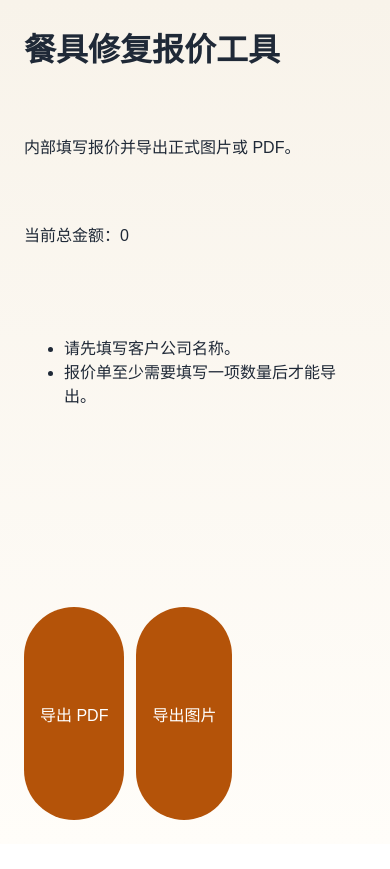
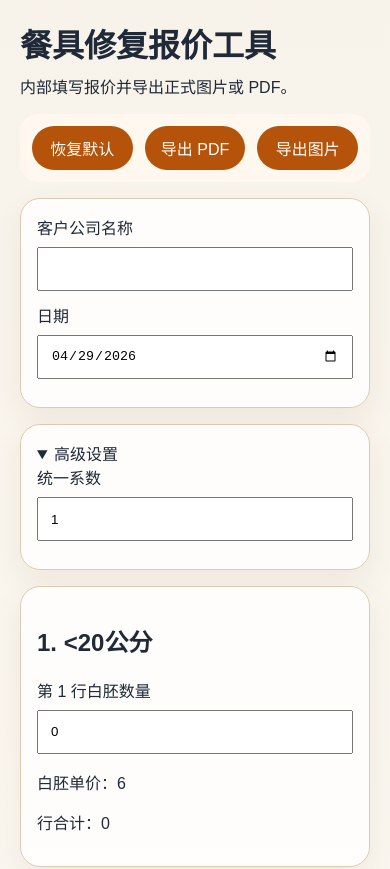
Before and after one commit to kutaanamara-stack/Quotation-Program, a React (Vite) app: page / in a window 390 px wide. Shown: the top 869 px of the page. Before the commit the page ends 844 px from the top, so only its background shows below. Built offline with nearby package versions, Linux system fonts and the light colour scheme.

Commit message:
feat: build responsive quotation editor

```diff
--- a/src/App.tsx
+++ b/src/App.tsx
@@ -1,37 +1,60 @@
-import { useMemo } from "react";
+import { useState } from "react";
+import { AdvancedSettings } from "./components/AdvancedSettings";
+import { CustomerForm } from "./components/CustomerForm";
+import { LineItemCard } from "./components/LineItemCard";
+import { SummaryPanel } from "./components/SummaryPanel";
+import { Toolbar } from "./components/Toolbar";
 import { createDefaultQuote, recalculateQuote } from "./domain/quote";
 import { validateQuote } from "./domain/validation";
+import type { QuoteDocument, QuoteItem } from "./types";
 
 function App() {
-  const quote = useMemo(() => recalculateQuote(createDefaultQuote()), []);
-  const errors = useMemo(() => validateQuote(quote), [quote]);
+  const [quote, setQuote] = useState(() => recalculateQuote(createDefaultQuote()));
+
+  function updateQuote(patch: Partial<QuoteDocument>) {
+    setQuote((current) => recalculateQuote({ ...current, ...patch }));
+  }
+
+  function updateItem(itemId: string, patch: Partial<QuoteItem>) {
+    setQuote((current) =>
+      recalculateQuote({
+        ...current,
+        items: current.items.map((item) =>
+          item.id === itemId ? { ...item, ...patch } : item
+        )
+      })
+    );
+  }
+
+  const errors = validateQuote(quote);
 
   return (
     <main className="app-shell">
       <header className="hero">
         <h1>餐具修复报价工具</h1>
         <p>内部填写报价并导出正式图片或 PDF。</p>
-        <p>当前总金额：{quote.grandTotal}</p>
       </header>
 
-      {errors.length > 0 ? (
-        <section aria-label="校验提示">
-          <ul>
-            {errors.map((error) => (
-              <li key={error}>{error}</li>
-            ))}
-          </ul>
-        </section>
-      ) : null}
+      <Toolbar
+        onReset={() => setQuote(recalculateQuote(createDefaultQuote()))}
+        onExportPdf={() => {}}
+        onExportPng={() => {}}
+        exportDisabled={errors.length > 0}
+      />
 
-      <section className="toolbar" aria-label="导出操作">
-        <button type="button" disabled={errors.length > 0}>
-          导出 PDF
-        </button>
-        <button type="button" disabled={errors.length > 0}>
-          导出图片
-        </button>
+      <CustomerForm quote={quote} onChange={updateQuote} />
+      <AdvancedSettings
+        globalFactor={quote.globalFactor}
+        onFactorChange={(value) => updateQuote({ globalFactor: value })}
+      />
+
+      <section className="item-grid">
+        {quote.items.map((item, index) => (
+          <LineItemCard key={item.id} index={index} item={item} onChange={updateItem} />
+        ))}
       </section>
+
+      <SummaryPanel total={quote.grandTotal} errors={errors} />
     </main>
   );
 }
--- /dev/null
+++ b/src/components/AdvancedSettings.tsx
@@ -0,0 +1,25 @@
+type AdvancedSettingsProps = {
+  globalFactor: number;
+  onFactorChange: (value: number) => void;
+};
+
+export function AdvancedSettings({
+  globalFactor,
+  onFactorChange
+}: AdvancedSettingsProps) {
+  return (
+    <details className="panel" open>
+      <summary>高级设置</summary>
+      <label>
+        统一系数
+        <input
+          type="number"
+          step="0.01"
+          aria-label="统一系数"
+          value={globalFactor}
+          onChange={(event) => onFactorChange(Number(event.target.value))}
+        />
+      </label>
+    </details>
+  );
+}
--- /dev/null
+++ b/src/components/CustomerForm.tsx
@@ -0,0 +1,31 @@
+import type { QuoteDocument } from "../types";
+
+type CustomerFormProps = {
+  quote: QuoteDocument;
+  onChange: (patch: Partial<QuoteDocument>) => void;
+};
+
+export function CustomerForm({ quote, onChange }: CustomerFormProps) {
+  return (
+    <section className="panel">
+      <label>
+        客户公司名称
+        <input
+          aria-label="客户公司名称"
+          value={quote.companyName}
+          onChange={(event) => onChange({ companyName: event.target.value })}
+        />
+      </label>
+
+      <label>
+        日期
+        <input
+          type="date"
+          aria-label="日期"
+          value={quote.quoteDate}
+          onChange={(event) => onChange({ quoteDate: event.target.value })}
+        />
+      </label>
+    </section>
+  );
+}
--- /dev/null
+++ b/src/components/LineItemCard.tsx
@@ -0,0 +1,30 @@
+import type { QuoteItem } from "../types";
+
+type LineItemCardProps = {
+  index: number;
+  item: QuoteItem;
+  onChange: (itemId: string, patch: Partial<QuoteItem>) => void;
+};
+
+export function LineItemCard({ index, item, onChange }: LineItemCardProps) {
+  return (
+    <article className="panel line-item-card">
+      <h2>
+        {index + 1}. {item.specLabel}
+      </h2>
+      <label>
+        第 {index + 1} 行白胚数量
+        <input
+          type="number"
+          aria-label={`第 ${index + 1} 行白胚数量`}
+          value={item.blankQuantity}
+          onChange={(event) =>
+            onChange(item.id, { blankQuantity: Number(event.target.value) })
+          }
+        />
+      </label>
+      <p>白胚单价：{item.quotedBlankPrice}</p>
+      <p>行合计：{item.lineTotal}</p>
+    </article>
+  );
+}
--- /dev/null
+++ b/src/components/SummaryPanel.tsx
@@ -0,0 +1,22 @@
+type SummaryPanelProps = {
+  total: number;
+  errors: string[];
+};
+
+export function SummaryPanel({ total, errors }: SummaryPanelProps) {
+  return (
+    <section className="panel">
+      <h2>汇总</h2>
+      <p>总金额：{total}</p>
+      {errors.length > 0 ? (
+        <ul>
+          {errors.map((error) => (
+            <li key={error}>{error}</li>
+          ))}
+        </ul>
+      ) : (
+        <p>可以导出正式文件。</p>
+      )}
+    </section>
+  );
+}
--- /dev/null
+++ b/src/components/Toolbar.tsx
@@ -0,0 +1,27 @@
+type ToolbarProps = {
+  onReset: () => void;
+  onExportPdf: () => void;
+  onExportPng: () => void;
+  exportDisabled: boolean;
+};
+
+export function Toolbar({
+  onReset,
+  onExportPdf,
+  onExportPng,
+  exportDisabled
+}: ToolbarProps) {
+  return (
+    <section className="toolbar">
+      <button type="button" onClick={onReset}>
+        恢复默认
+      </button>
+      <button type="button" onClick={onExportPdf} disabled={exportDisabled}>
+        导出 PDF
+      </button>
+      <button type="button" onClick={onExportPng} disabled={exportDisabled}>
+        导出图片
+      </button>
+    </section>
+  );
+}
--- a/src/styles.css
+++ b/src/styles.css
@@ -20,7 +20,7 @@ body {
 
 .app-shell {
   min-height: 100vh;
-  padding: 24px;
+  padding: 20px;
   display: grid;
   gap: 16px;
 }
@@ -36,11 +36,19 @@ body {
 }
 
 .toolbar {
-  display: flex;
+  display: grid;
+  grid-template-columns: repeat(3, minmax(0, 1fr));
   gap: 12px;
+  position: sticky;
+  top: 0;
+  z-index: 5;
+  padding: 12px;
+  border-radius: 18px;
+  background: rgba(255, 248, 239, 0.92);
+  backdrop-filter: blur(14px);
 }
 
-.toolbar button {
+button {
   min-height: 44px;
   padding: 0 16px;
   border: 0;
@@ -49,3 +57,46 @@ body {
   color: #fff;
   font: inherit;
 }
+
+.panel {
+  padding: 16px;
+  border: 1px solid #dbcbb5;
+  border-radius: 20px;
+  background: rgba(255, 255, 255, 0.84);
+  box-shadow: 0 12px 30px rgba(116, 74, 32, 0.08);
+}
+
+.panel label {
+  display: grid;
+  gap: 8px;
+  margin-bottom: 12px;
+}
+
+.panel input,
+.panel textarea {
+  width: 100%;
+  min-height: 44px;
+  padding: 10px 12px;
+}
+
+.item-grid {
+  display: grid;
+  gap: 12px;
+}
+
+@media (min-width: 900px) {
+  .app-shell {
+    grid-template-columns: 1.1fr 0.9fr;
+    align-items: start;
+  }
+
+  .hero,
+  .toolbar,
+  .item-grid {
+    grid-column: 1 / span 2;
+  }
+
+  .item-grid {
+    grid-template-columns: repeat(2, minmax(0, 1fr));
+  }
+}
```
Also changed, not shown: 1 other file (tests, documents, lock files or other folders).
